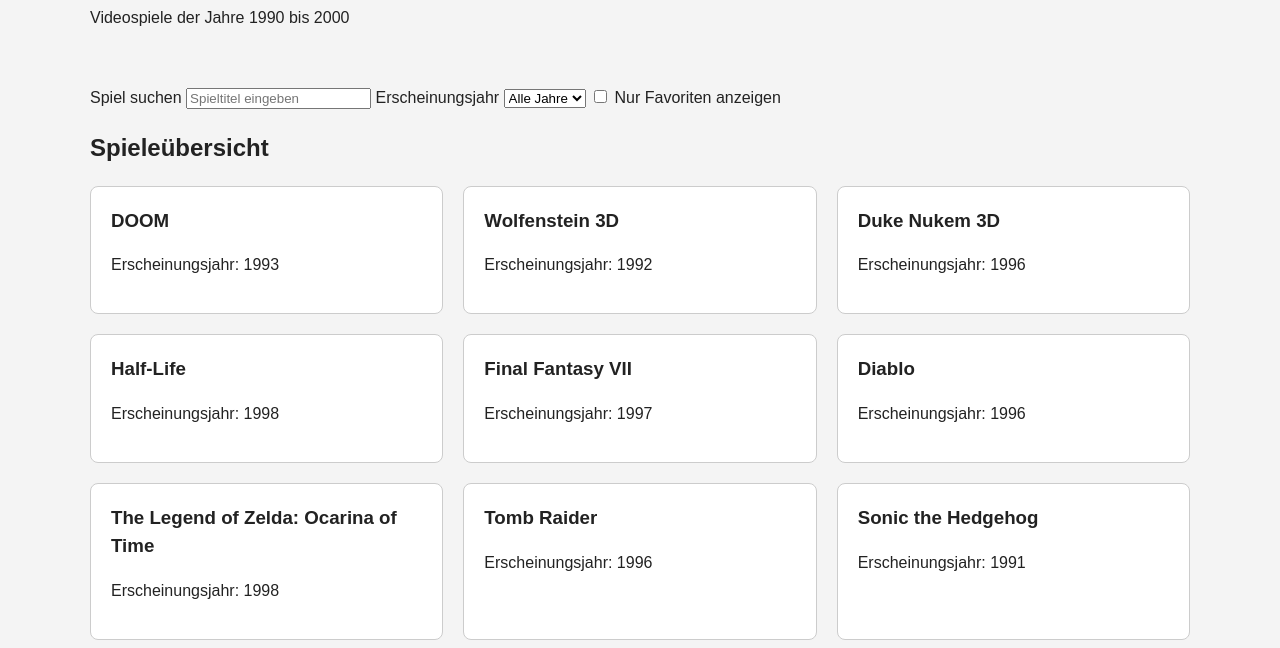
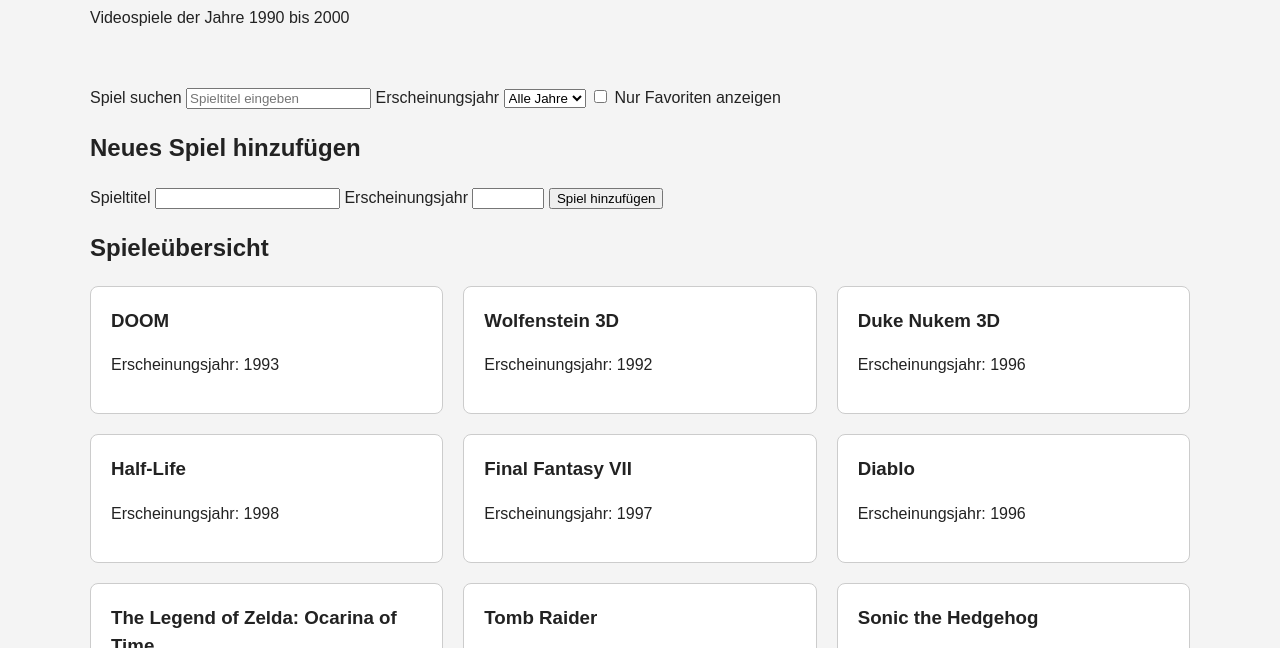
Before and after one commit to chrissy2005/Fortgeschrittene-Systementwicklung-II, a plain HTML site: page index.html in a window 1280 px wide. Shown: the part 109-757 px from the top of the page. Drawn offline with Linux system fonts and the light colour scheme.

Commit message:
Add new game form markup

```diff
--- a/index.html
+++ b/index.html
@@ -44,6 +44,19 @@
 
             <input type="checkbox" id="favorites-only" name="favorites">
             <label for="favorites-only">Nur Favoriten anzeigen</label>
+
+            <form id="new-game-form">
+                <h2>Neues Spiel hinzufügen</h2>
+                <label for="new-game-title">Spieltitel</label>
+                <input type="text" id="new-game-title" name="title" maxlength="200" required>
+
+                <label for="new-game-year">Erscheinungsjahr</label>
+                <input type="number" id="new-game-year" name="year" min="1990" max="2000" step="1" required>
+
+                <button type="submit">Spiel hinzufügen</button>
+                <p id="form-status" role="status" aria-live="polite"></p>
+            </form>
+
             <section>
                 <h2>Spieleübersicht</h2>
                 <div id="game-list" class="game-grid"></div>
```
